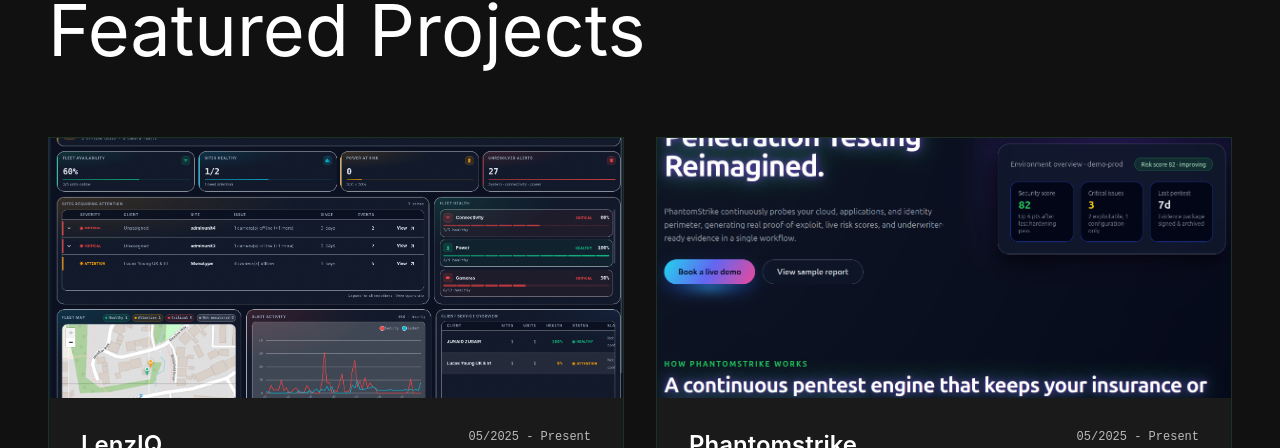
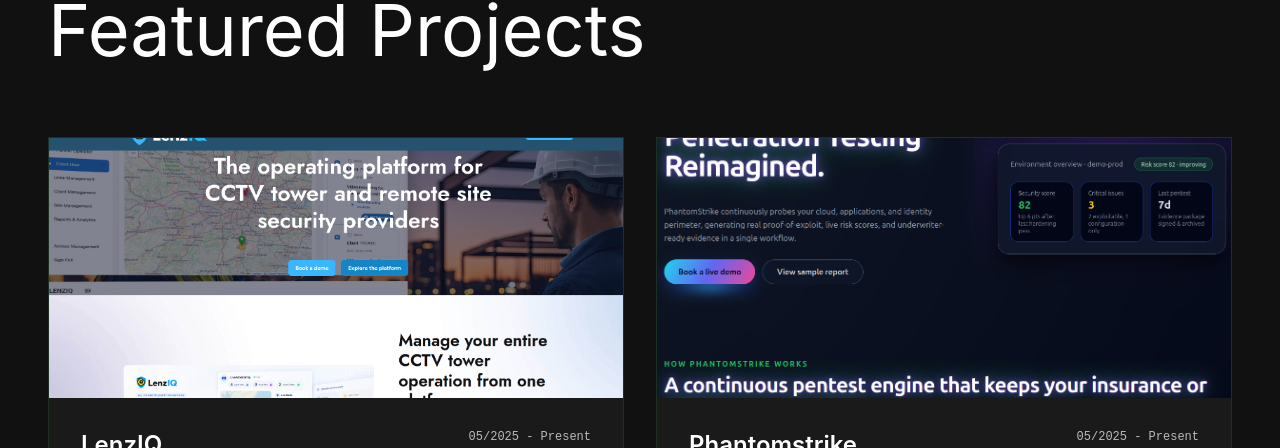
Before and after one commit to Junaid-JnZ/portfolio, a React (Vite) app: page / in a window 1280 px wide. Shown: the part 3776-4224 px from the top of the page. Built offline with nearby package versions, Linux system fonts and the light colour scheme.

Commit message:
Update LenzIQ domain

```diff
--- a/src/data/mock.js
+++ b/src/data/mock.js
@@ -58,7 +58,7 @@
       period: '05/2025 - Present',
       description: 'Full-stack IoT camera management platform for remote monitoring of Axis cameras across distributed sites. Features real-time event detection, video recording, alert management, WebRTC streaming, and router telemetry monitoring supporting 2000+ camera units.',
       technologies: ['Django REST', 'React', 'PostgreSQL', 'AWS S3', 'WebRTC', 'WebSocket', 'IoT'],
-      image: '/project-images/LenzIQ2.png',
+      image: '/project-images/LenzIQ3.png',
       link: 'https://lenziq.io'
     },
     {
```
Also changed, not shown: public/project-images/LenzIQ3.png (added).
